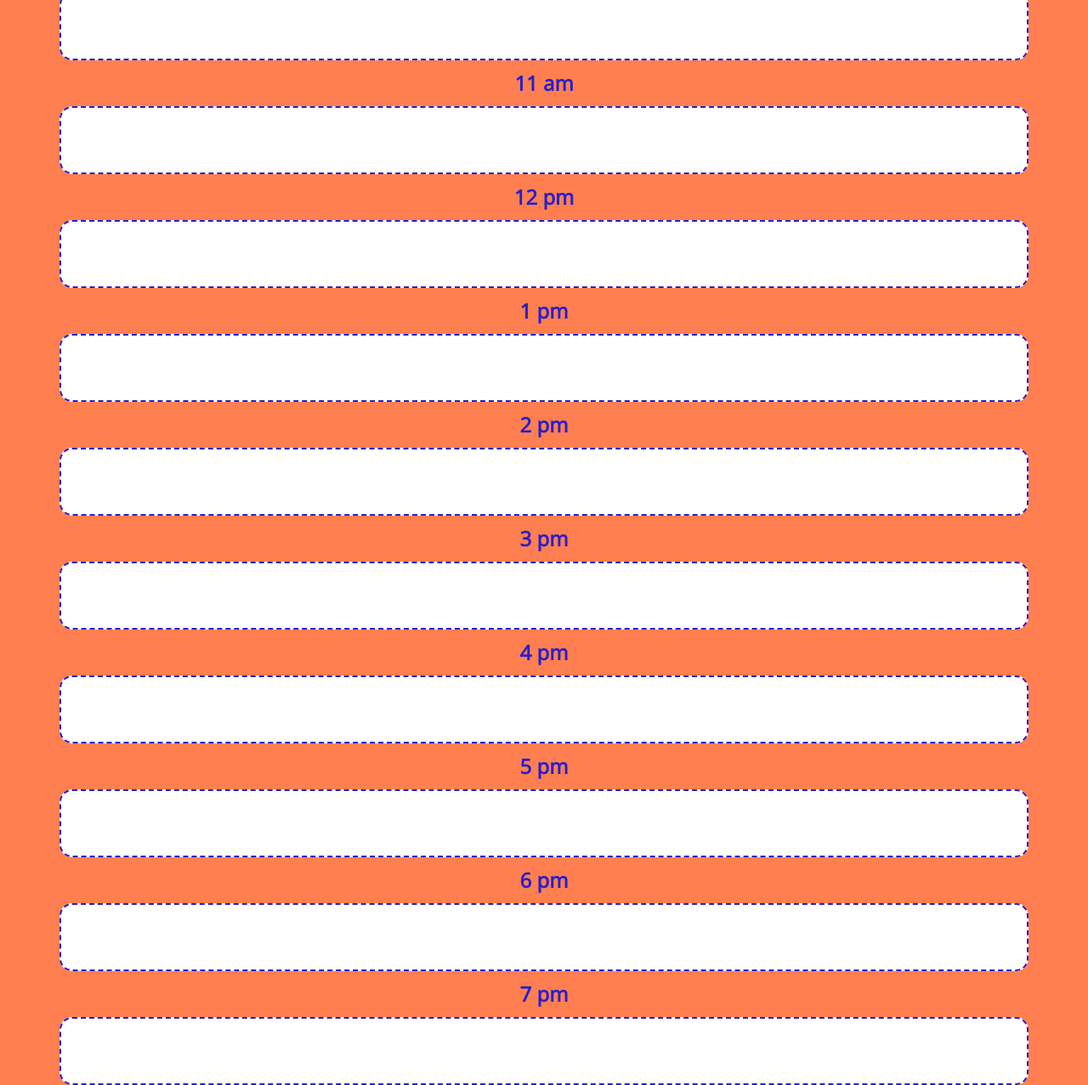
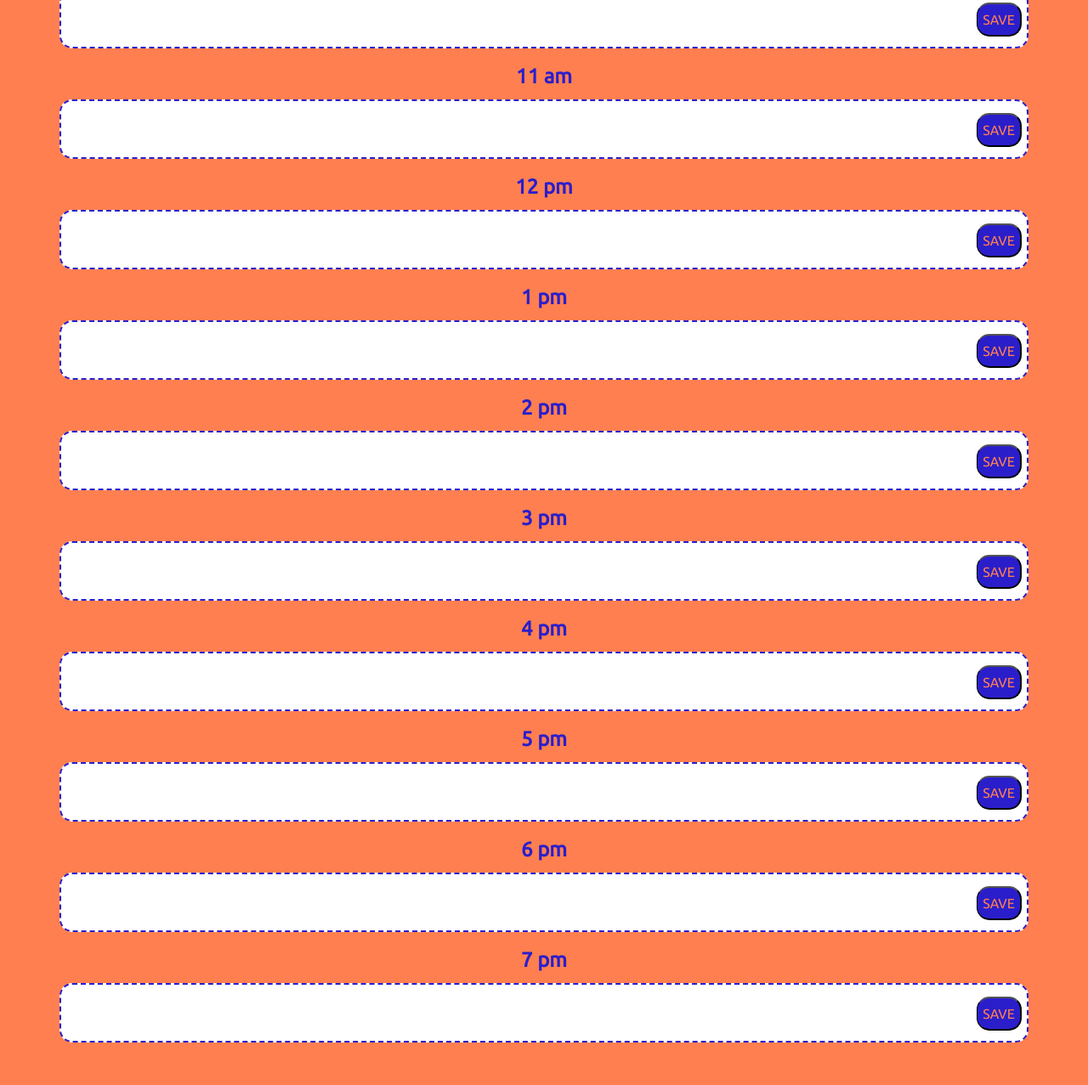
Before and after one commit to mgdelneri/Work-Day-Scheduler, a plain HTML site: page index.html in a window 1280 px wide. Shown: the part 570-1847 px from the top of the page at 85% size. After the commit the page ends 1818 px from the top, so only its background shows below. Drawn offline with nearby package versions, Linux system fonts and the light colour scheme; a web font is replaced by a local one.

Commit message:
Added save buttons to input fields

```diff
--- a/assets/style.css
+++ b/assets/style.css
@@ -1,5 +1,7 @@
+@import url('https://fonts.googleapis.com/css2?family=Akaya+Telivigala&family=Fascinate&family=Ubuntu&display=swap');
+
 body {
-  font-family: 'Open Sans', sans-serif;
+  font-family: 'Ubuntu', sans-serif;;
   font-size: 16px;
   line-height: 1;
   background-color: coral;
@@ -29,11 +31,16 @@ textarea {
   font-weight: bold;
 }
 
-.description{
+.description {
   white-space: pre-wrap;
 }
 
-.time-block{
+.container {
+  position: relative;
+  height: 130px;
+}
+
+.time-block {
   color: rgb(42, 30, 203);
   font-weight: bolder;
   text-align: center;
@@ -44,7 +51,7 @@ textarea {
 
 .row {
   white-space: pre-wrap;
-  height: 80px;
+  height: 70px;
 }
 
 .hour {
@@ -72,13 +79,18 @@ textarea {
 
 .saveBtn {
   border-left: 1px solid black;
-  border-top-right-radius: 15px;
-  border-bottom-right-radius: 15px;
-  background-color: #06AED5;
-  color: white;
+  border-radius: 15px;
+  background-color: rgb(42, 30, 203);
+  color: coral;
+  height: 40px;
+  position: absolute;
+  bottom: 0;
+  margin-bottom: 35px;
+  right: 8px;
+  z-index: 2;
 }
 
 .saveBtn i:hover {
   font-size: 20px;
-  transition: all .3s ease-in-out;
+  transition: all 0.3s ease-in-out;
 }
--- a/index.html
+++ b/index.html
@@ -32,27 +32,78 @@
       <!-- Timeblocks go here -->
       <div class="row">
         <div class="col-12 time-block">9 am</div>
-        <input class="col-12 width-100 h-100 time-block hour"/>
+        <input class="col-12 width-100 h-100 time-block hour" />
+        <button class="saveBtn">SAVE</button>
+      </div>
+    </div>
+    <div class="container">
+      <div class="row">
         <div class="col-12 time-block">10 am</div>
-        <input class="col-12 width-100 h-100 time-block hour"/>
+        <input class="col-12 width-100 h-100 time-block hour" />
+        <button class="saveBtn">SAVE</button>
+      </div>
+    </div>
+    <div class="container">
+      <div class="row">
         <div class="col-12 time-block">11 am</div>
-        <input class="col-12 width-100 h-100 time-block hour"/>
+        <input class="col-12 width-100 h-100 time-block hour" />
+        <button class="saveBtn">SAVE</button>
+      </div>
+    </div>
+    <div class="container">
+      <div class="row">
         <div class="col-12 time-block">12 pm</div>
-        <input class="col-12 width-100 h-100 time-block hour"/>
+        <input class="col-12 width-100 h-100 time-block hour" />
+        <button class="saveBtn">SAVE</button>
+      </div>
+    </div>
+    <div class="container">
+      <div class="row">
         <div class="col-12 time-block">1 pm</div>
-        <input class="col-12 width-100 h-100 time-block hour"/>
+        <input class="col-12 width-100 h-100 time-block hour" />
+        <button class="saveBtn">SAVE</button>
+      </div>
+    </div>
+    <div class="container">
+      <div class="row">
         <div class="col-12 time-block">2 pm</div>
-        <input class="col-12 width-100 h-100 time-block hour"/>
+        <input class="col-12 width-100 h-100 time-block hour" />
+        <button class="saveBtn">SAVE</button>
+      </div>
+    </div>
+    <div class="container">
+      <div class="row">
         <div class="col-12 time-block">3 pm</div>
-        <input class="col-12 width-100 h-100 time-block hour"/>
+        <input class="col-12 width-100 h-100 time-block hour" />
+        <button class="saveBtn">SAVE</button>
+      </div>
+    </div>
+    <div class="container">
+      <div class="row">
         <div class="col-12 time-block">4 pm</div>
-        <input class="col-12 width-100 h-100 time-block hour"/>
+        <input class="col-12 width-100 h-100 time-block hour" />
+        <button class="saveBtn">SAVE</button>
+      </div>
+    </div>
+    <div class="container">
+      <div class="row">
         <div class="col-12 time-block">5 pm</div>
-        <input class="col-12 width-100 h-100 time-block hour"/>
+        <input class="col-12 width-100 h-100 time-block hour" />
+        <button class="saveBtn">SAVE</button>
+      </div>
+    </div>
+    <div class="container">
+      <div class="row">
         <div class="col-12 time-block">6 pm</div>
-        <input class="col-12 width-100 h-100 time-block hour"/>
+        <input class="col-12 width-100 h-100 time-block hour" />
+        <button class="saveBtn">SAVE</button>
+      </div>
+    </div>
+    <div class="container">
+      <div class="row">
         <div class="col-12 time-block">7 pm</div>
-        <input class="col-12 width-100 h-100 time-block hour"/>
+        <input class="col-12 width-100 h-100 time-block hour" />
+        <button class="saveBtn">SAVE</button>
       </div>
     </div>
 
```
Also changed, not shown: assets/script.js (+5 -8 lines).
